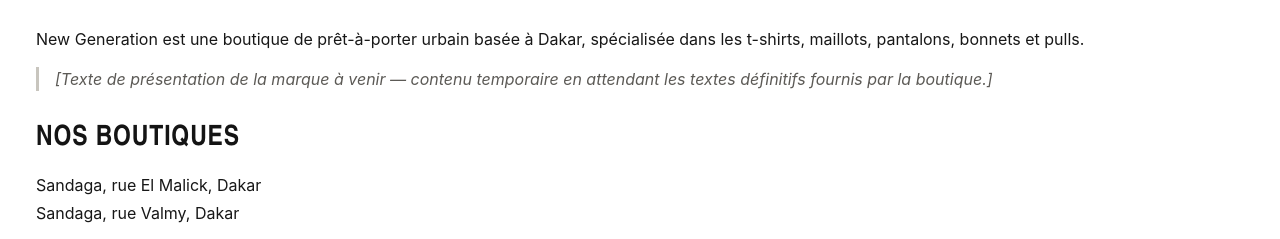
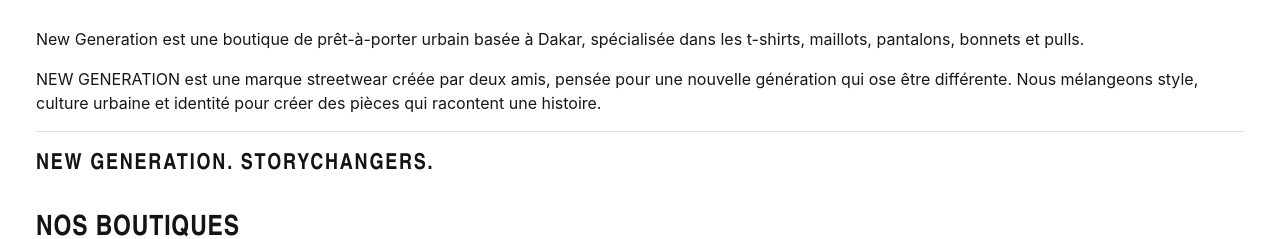
Before and after one commit to fatima22912/newgeneration, a React (Vite) app in the folder frontend/: page /a-propos in a window 1280 px wide. Shown: the part 158-397 px from the top of the page. Built offline with nearby package versions, Linux system fonts and the light colour scheme; no server answers.

Commit message:
Add brand presentation text to the About page
Replace the placeholder note with the actual New Generation
streetwear positioning copy and tagline.

```diff
--- a/frontend/src/pages/public/About.jsx
+++ b/frontend/src/pages/public/About.jsx
@@ -12,10 +12,12 @@
         New Generation est une boutique de prêt-à-porter urbain basée à Dakar, spécialisée dans
         les t-shirts, maillots, pantalons, bonnets et pulls.
       </p>
-      <p className={styles.placeholderNote}>
-        [Texte de présentation de la marque à venir — contenu temporaire en attendant les textes
-        définitifs fournis par la boutique.]
+      <p>
+        NEW GENERATION est une marque streetwear créée par deux amis, pensée pour une nouvelle
+        génération qui ose être différente. Nous mélangeons style, culture urbaine et identité
+        pour créer des pièces qui racontent une histoire.
       </p>
+      <p className={styles.tagline}>NEW GENERATION. STORYCHANGERS.</p>
 
       <h2>Nos boutiques</h2>
       <ul>
--- a/frontend/src/pages/public/StaticPage.module.css
+++ b/frontend/src/pages/public/StaticPage.module.css
@@ -23,3 +23,14 @@
   border-left: 3px solid var(--color-line-strong);
   padding-left: var(--space-md);
 }
+
+.tagline {
+  font-family: var(--font-heading);
+  font-weight: 700;
+  font-size: var(--font-size-lg);
+  text-transform: uppercase;
+  letter-spacing: 0.08em;
+  color: var(--color-ink);
+  border-top: 1px solid var(--color-line);
+  padding-top: var(--space-md);
+}
```
